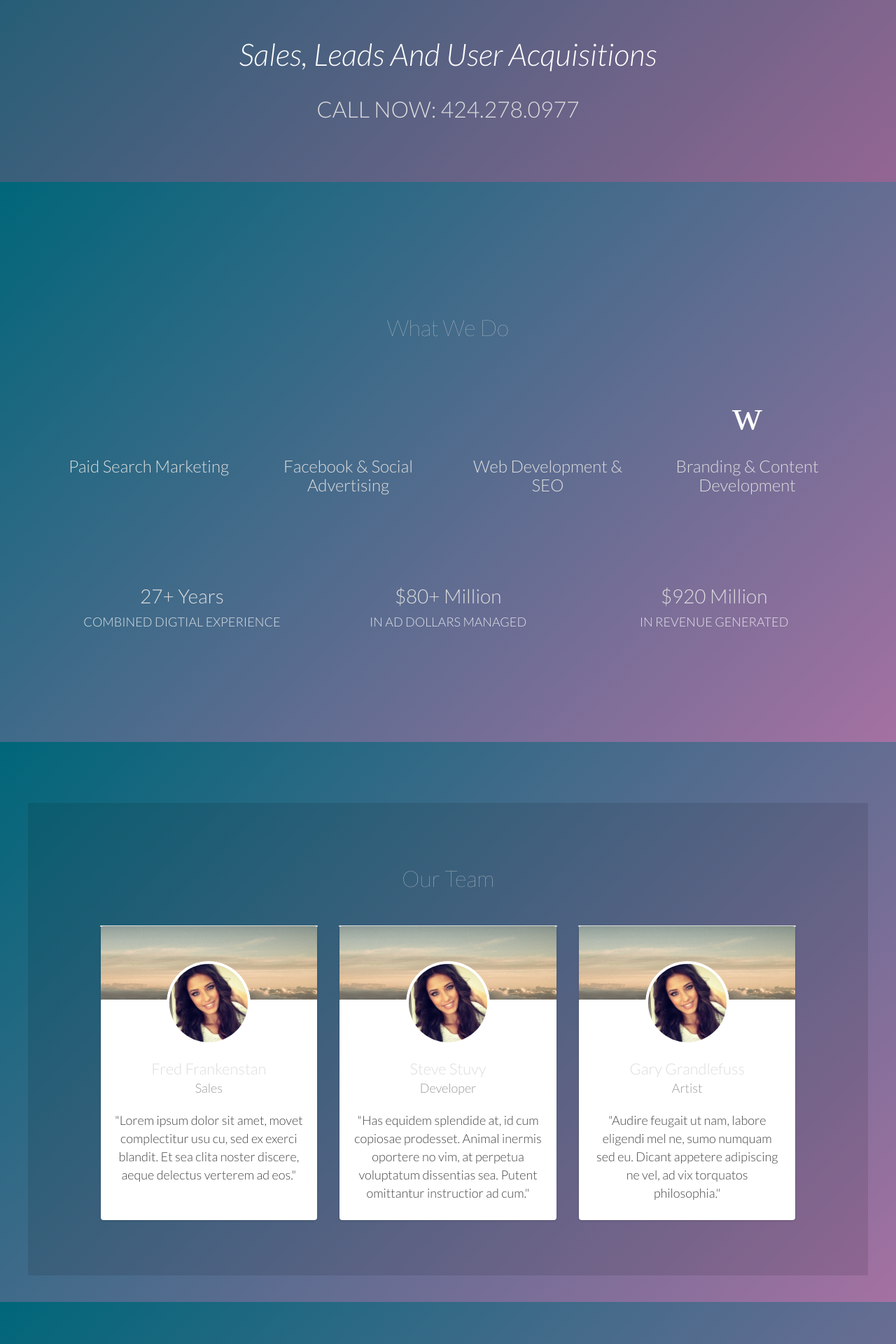
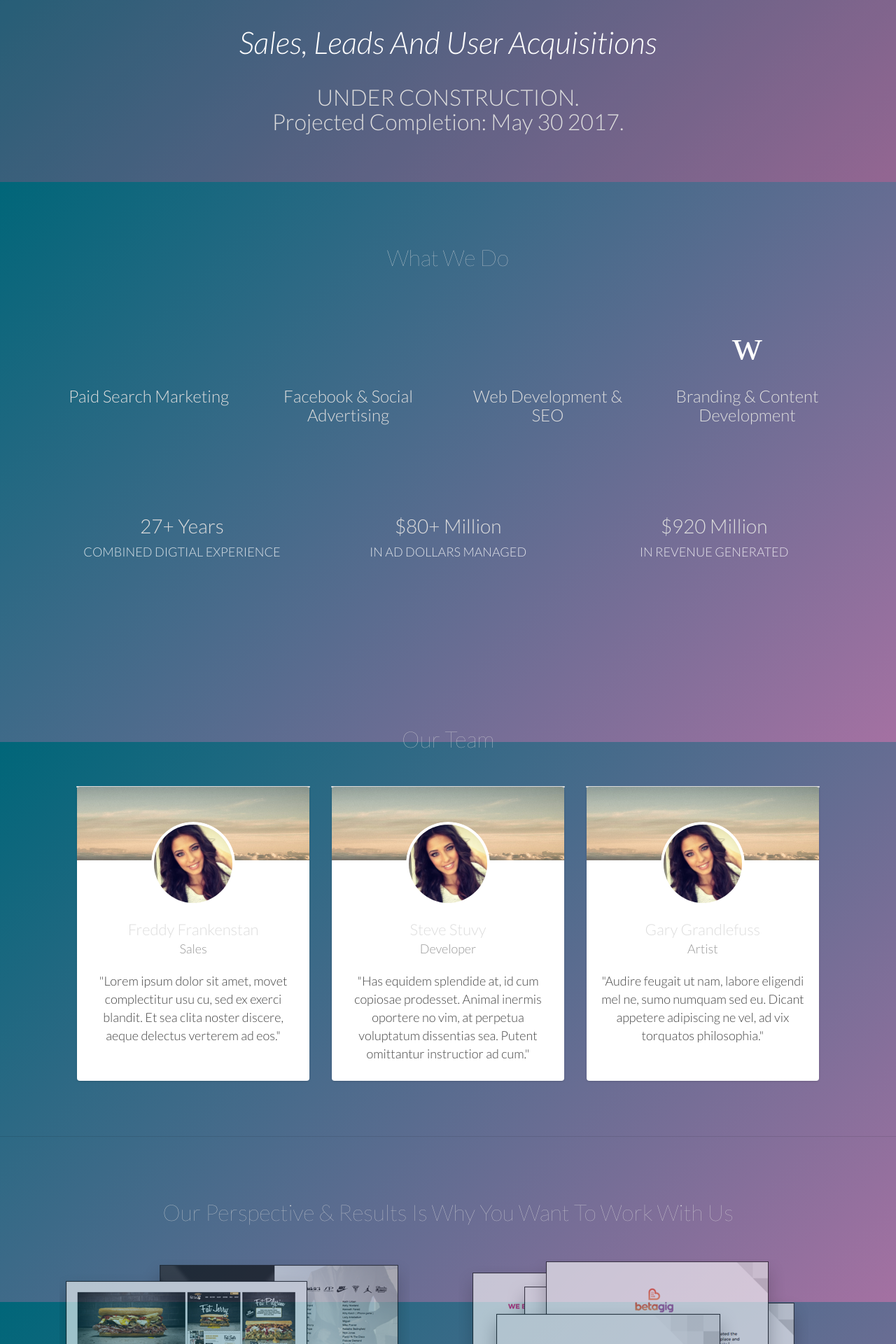
Before and after one commit to gammacrucisa/depot-angular, an Angular app: page / in a window 1280 px wide. Shown: the part 540-2460 px from the top of the page at 70% size. Built offline with nearby package versions, Linux system fonts and the light colour scheme; a web font is replaced by a local one.

Commit message:
changed text

```diff
--- a/src/app/app.component.html
+++ b/src/app/app.component.html
@@ -17,7 +17,7 @@
 
 
 
-        <section id="about" class="pt90 pb90 m100center" [@aboutFade]="state" (click)="changeState()">
+        <section id="about" class="pt90 pb90" [@aboutFade]="state" (click)="changeState()">
             <div class="full-height full-width">
             <div class="container">
                 <h2 class="text-capitalize text-center font100">What we do</h2>
@@ -94,7 +94,7 @@
         <!--/staff-->
 
         <hr class="mt0 mb0">
-        <section id="results" class="pt90 pb50 bg-black-trans m100center dark-links">
+        <section id="results" class="pt90 pb50 m100center dark-links">
             <div class="container">
                 <div class="text-center center-title mb50">
                     <h2 class="text-capitalize text-center font100">Our Perspective &amp; Results Is Why You Want To Work With Us</h2>
@@ -116,7 +116,7 @@
 
         <!--/pricing-->
         <hr class="mt0 mb0">
-        <section id="testimonials" class="pt90 pb50 bg-black-trans m100center">
+        <section id="testimonials" class="pt90 pb50">
             <div class="container">
                 <div class="text-center center-title mb50">
                     <h2 class="text-capitalize text-center font100">Companies Our Talent Has Worked With</h2>
@@ -149,7 +149,7 @@
             </div>
         </section><!--/testimonials-->
         <hr class="mt0 mb0">
-        <section id="faq" class="pt90 pb50 bg-black-trans m100center">
+        <section id="faq" class="pt90 pb50 ">
             <div class="container">
                 <div class="text-center center-title mb50">
                     <h2 class="text-capitalize text-center font100">Frequently Asked Questions</h2>
--- a/src/app/app.component.ts
+++ b/src/app/app.component.ts
@@ -39,7 +39,7 @@ export class AppComponent implements OnInit {
     ];
 
     ngOnInit() {
-        setTimeout(() => this.changeState(), 6000);
+        //setTimeout(() => this.changeState(), 6000);
         console.log('hola');
     }
 
--- a/src/app/app.home.component.html
+++ b/src/app/app.home.component.html
@@ -13,7 +13,7 @@
             <div class="row">
                 <div class="col-md-12 text-center">
                     <h1 class="text-capitalize text-center font300i">Sales, Leads and User Acquisitions</h1><br />
-                    <h2 class="text-capitalize text-center font300">CALL NOW:  424.278.0977</h2>
+                    <h2 class="text-capitalize text-center font300">UNDER CONSTRUCTION. <br />Projected completion: May 30 2017.</h2>
                 </div>
             </div>
 
--- a/src/app/app.home.component.ts
+++ b/src/app/app.home.component.ts
@@ -1,10 +1,11 @@
 import { Component } from '@angular/core';
 
 @Component({
-  selector: 'app-home',
-  templateUrl: './app.home.component.html',
-  styleUrls: ['../assets/css/style.css']
+    selector: 'app-home',
+    templateUrl: './app.home.component.html',
+    styleUrls: ['../assets/css/style.css']
 })
 export class HomeComponent {
-  title = 'Home'; // Not being used.
+    words = ["", "", ""];
+
 }
--- a/src/app/app.staff.component.html
+++ b/src/app/app.staff.component.html
@@ -1,4 +1,4 @@
-<section id="pricing" class="pt90 pb50 bg-black-trans m100center">
+<section id="pricing" class="pt90 pb50 m100center" [@sectionBorder]="state" (click)="changeState()">
     <div class="staff">
         <div class="text-center center-title mb50">
             <h2 class="text-capitalize text-center font100">Our Team</h2>
--- a/src/app/app.staff.component.ts
+++ b/src/app/app.staff.component.ts
@@ -1,23 +1,38 @@
-import { Component, OnInit } from '@angular/core';
+import { Component } from '@angular/core';
 import { Staff, StaffService } from './app.staff.service';
+import { trigger, state, style, transition, keyframes, animate } from '@angular/animations';
 
 @Component({
-  selector: 'app-staff',
-  templateUrl: './app.staff.component.html',
-  styleUrls: ['../assets/css/style.css']
+    selector: 'app-staff',
+    templateUrl: './app.staff.component.html',
+    styleUrls: ['../assets/css/style.css'],
+    animations: [
+        trigger('sectionBorder', [
+            state('inactive', style({
+                borderTop: "1px solid rgba(255, 255, 255, 0.0)",
+            })),
+            state('active', style({
+                borderTop: "1px solid rgba(255, 255, 255, 0.5)",
+            })),
+            transition('inactive => active', animate('4000ms ease')),
+            //transition('active => inactive', animate('4000ms ease')),
+        ])
+    ]
 })
 
 
-export class StaffComponent implements OnInit {
-  private staff: Staff[];
+export class StaffComponent {
 
-  constructor(private staffService: StaffService) {}
+    state: string = 'inactive';
 
-  ngOnInit() {
-    this.staff = [
+    changeState() {
+        this.state = (this.state === 'inactive') ? 'active' : 'inactive';
+    };
+
+    staff = [
         {
             "id": 0,
-            "first": "Fred",
+            "first": "Freddy",
             "last": "Frankenstan",
             "role": "Sales",
             "bio": "Lorem ipsum dolor sit amet, movet complectitur usu cu, sed ex exerci blandit. Et sea clita noster discere, aeque delectus verterem ad eos."
@@ -36,6 +51,5 @@ export class StaffComponent implements OnInit {
             "role": "Artist",
             "bio": "Audire feugait ut nam, labore eligendi mel ne, sumo numquam sed eu. Dicant appetere adipiscing ne vel, ad vix torquatos philosophia."
         }
-    ]
-  };
+    ];
 }
--- a/src/assets/css/style.css
+++ b/src/assets/css/style.css
@@ -46,7 +46,6 @@ body {
     font-family: "Roboto", sans-serif;
     font-weight: 400;
     filter: blur(0px);
-
 }
 */
 body {
@@ -54,7 +53,7 @@ body {
 /*    background: -webkit-linear-gradient(to right, #a471a2, #006679);*/
 /*    background: linear-gradient(to right, #a471a2, #006679);*/
     background: linear-gradient(-45deg, #a471a2, #006679);
-    background-size: 300% 300%;
+    background-size: 400% 400%;
     animation: Gradient 20s ease infinite;
     background-position: fixed;
     background-attachment: fixed;
@@ -71,14 +70,14 @@ body {
 
 @keyframes Gradient {
 	0% {
-		background-position: 0% 25%
+		background-position: 0% 50%
 	}
 	50% {
 		background-position: 100% 100%
 	}
     100% {
 /*        transform: translateX(-10%)*/
-        background-position: 0% 25%
+        background-position: 0% 50%
     }
 }
 
@@ -135,10 +134,9 @@ section {
 }
 #home {
     font-size: 20px;
-    margin-bottom: 100px;
 }
 #about {
-    margin-top: 100px !important;
+    margin-top: 0px !important;
 }
 
 .font100 {
@@ -198,10 +196,10 @@ section {
 
 
 .m100center {
-    width: 1200px;
+    width: 100%;
     margin-top: 0px;
     margin-right: auto;
-    margin-bottom: 100px;
+    margin-bottom: 0px;
     margin-left: auto;
 }
 
--- a/src/styles.css
+++ b/src/styles.css
@@ -37,3 +37,6 @@ body {
     display:block;
     width: 80vw;
 }
+.border-top {
+    border-top: 1px solid rgba(255, 255, 255, 0.5);
+}
```
